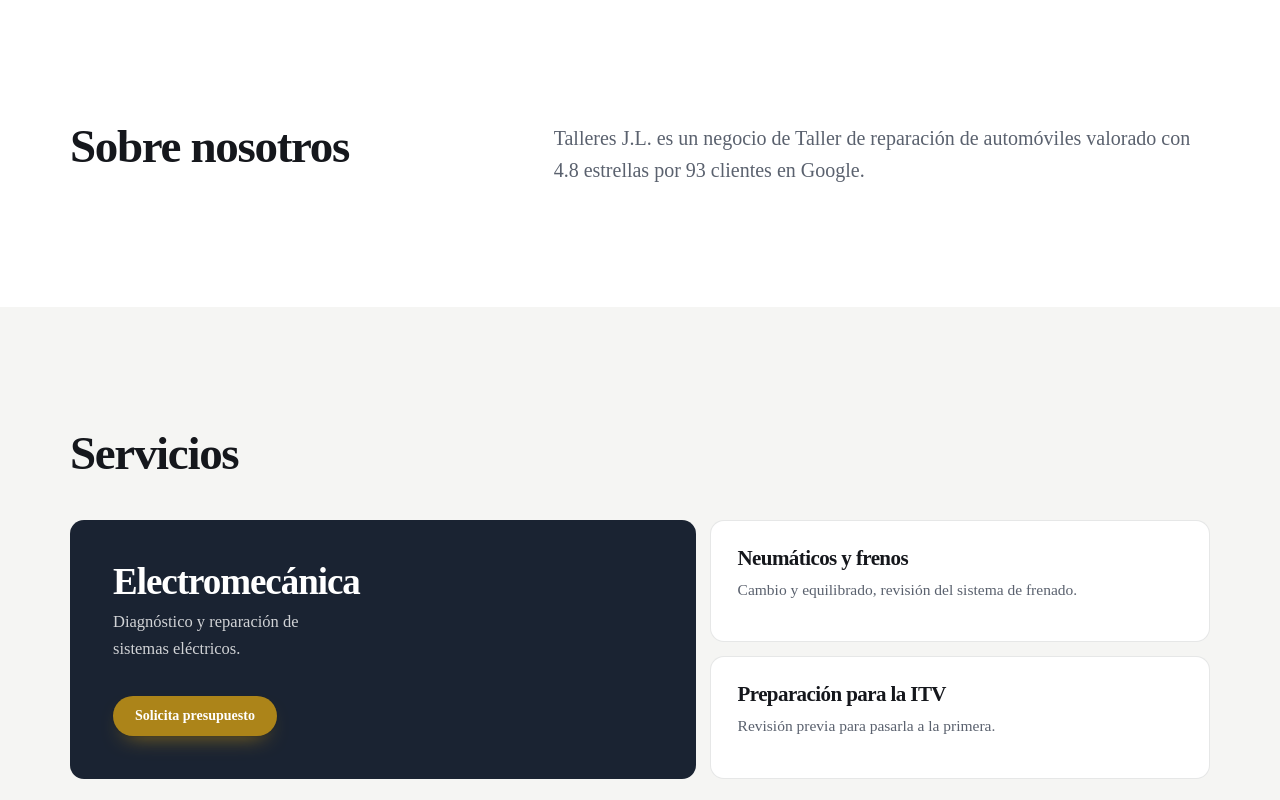
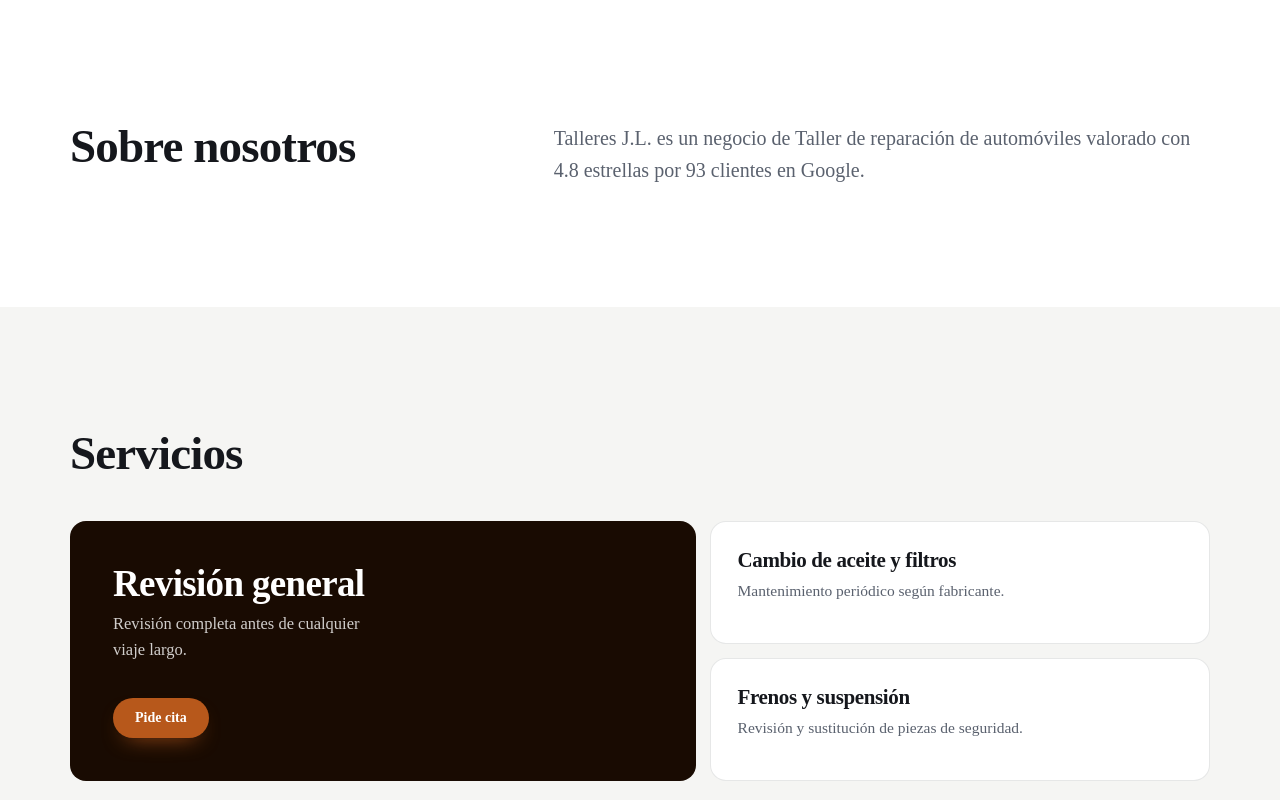
Before and after one commit to Juanzubillag/leadgen--demos, a plain HTML site: page 8/index.html in a window 1280 px wide. Shown: the part 780-1580 px from the top of the page. Drawn offline with Linux system fonts and the light colour scheme; a web font is replaced by a local one.

Commit message:
Demo lead #8

```diff
--- a/8/index.html
+++ b/8/index.html
@@ -3,17 +3,17 @@
 <head>
 <meta charset="UTF-8">
 <meta name="viewport" content="width=device-width, initial-scale=1.0">
-<title>Talleres J.L. · Mecánica sin rodeos</title>
-<meta name="description" content="Presupuesto cerrado antes de tocar el coche">
+<title>Talleres J.L. · El taller de tu confianza</title>
+<meta name="description" content="Presupuesto claro antes de meter mano">
 <meta name="robots" content="noindex">
-<meta name="theme-color" content="#1e293b">
+<meta name="theme-color" content="#1c0a00">
 <meta name="color-scheme" content="light dark">
 <meta property="og:title" content="Talleres J.L.">
-<meta property="og:description" content="Presupuesto cerrado antes de tocar el coche">
+<meta property="og:description" content="Presupuesto claro antes de meter mano">
 <meta property="og:type" content="website">
 <link rel="preconnect" href="https://fonts.googleapis.com">
 <link rel="preconnect" href="https://fonts.gstatic.com" crossorigin>
-<link href="https://fonts.googleapis.com/css2?family=Bricolage+Grotesque:opsz,wght@12..96,600;12..96,800&amp;family=Manrope:wght@400;500;600;700&amp;display=swap" rel="stylesheet">
+<link href="https://fonts.googleapis.com/css2?family=Petrona:wght@600;700&amp;family=Karla:wght@400;500;600;700&amp;display=swap" rel="stylesheet">
 <style>
 /* ---------------------------------------------------------------------------
    Tokens. Los tres colores salen del brief de cada negocio, asi que no se
@@ -26,14 +26,14 @@
 :root {
   color-scheme: light dark;
 
-  --brand: #334155;
-  --brand-deep: #1e293b;
-  --accent: #eab308;
+  --brand: #422006;
+  --brand-deep: #1c0a00;
+  --accent: #f97316;
 
-  --shell: #1e293b;
-  --shell: color-mix(in oklab, #1e293b 82%, #0a0b0e);
-  --accent-strong: #1e293b;
-  --accent-strong: color-mix(in oklab, #eab308 74%, #14110b);
+  --shell: #1c0a00;
+  --shell: color-mix(in oklab, #1c0a00 82%, #0a0b0e);
+  --accent-strong: #1c0a00;
+  --accent-strong: color-mix(in oklab, #f97316 74%, #14110b);
 
   --ink: #15171c;
   --ink-soft: #5a616e;
@@ -45,14 +45,14 @@
   --on-shell: rgba(255, 255, 255, .80);
   --on-shell-dim: rgba(255, 255, 255, .58);
 
-  --font-display: &#39;Bricolage Grotesque&#39;, &#39;Manrope&#39;, ui-sans-serif, system-ui, sans-serif;
-  --font-body: &#39;Manrope&#39;, ui-sans-serif, system-ui, -apple-system, &#39;Segoe UI&#39;, Roboto, sans-serif;
-  --display-weight: 800;
-  --display-tracking: -.028em;
-  --display-lh: 1.04;
+  --font-display: &#39;Petrona&#39;, &#39;Iowan Old Style&#39;, Georgia, &#39;Times New Roman&#39;, serif;
+  --font-body: &#39;Karla&#39;, ui-sans-serif, system-ui, -apple-system, &#39;Segoe UI&#39;, Roboto, sans-serif;
+  --display-weight: 700;
+  --display-tracking: -.018em;
+  --display-lh: 1.06;
   --h2: clamp(30px, 4.4vw, 47px);
 
-  --r: 14px;
+  --r: 16px;
   --shadow: 0 1px 2px rgba(18,20,26,.05), 0 14px 32px -16px rgba(18,20,26,.26);
   --shadow-lift: 0 2px 4px rgba(18,20,26,.06), 0 28px 56px -24px rgba(18,20,26,.34);
   --maxw: 1180px;
@@ -770,7 +770,7 @@ a {
 
       <a href="#contact">Contacto</a>
     </nav>
-    <a class="btn btn-primary btn-sm" href="#contact">Solicita presupuesto</a>
+    <a class="btn btn-primary btn-sm" href="#contact">Pide cita</a>
   </div>
 </header>
 
@@ -798,10 +798,10 @@ a {
         <span class="num">4.8 con 93 reseñas en Google</span>
       </span>
 
-      <h1 class="reveal" style="--h1: clamp(30px, 4.2vw, 44px); --d: 70ms">Mano dura con las averías, mano blanda con el bolsillo</h1>
-      <p class="hero-sub reveal" style="--d: 140ms">Presupuesto cerrado antes de tocar el coche</p>
+      <h1 class="reveal" style="--h1: clamp(34px, 5.2vw, 56px); --d: 70ms">Tu coche, tratado como si fuera nuestro</h1>
+      <p class="hero-sub reveal" style="--d: 140ms">Presupuesto claro antes de meter mano</p>
       <div class="hero-cta reveal" style="--d: 200ms">
-        <a class="btn btn-primary" href="#contact">Solicita presupuesto</a>
+        <a class="btn btn-primary" href="#contact">Pide cita</a>
 
       </div>
     </div>
@@ -854,26 +854,26 @@ a {
 
 
       <article class="svc svc-lead">
-        <h3>Electromecánica</h3>
-        <p>Diagnóstico y reparación de sistemas eléctricos.</p>
+        <h3>Revisión general</h3>
+        <p>Revisión completa antes de cualquier viaje largo.</p>
 
         <div class="svc-cta">
-          <a class="btn btn-primary btn-sm" href="#contact">Solicita presupuesto</a>
+          <a class="btn btn-primary btn-sm" href="#contact">Pide cita</a>
         </div>
 
       </article>
 
 
       <article class="svc ">
-        <h3>Neumáticos y frenos</h3>
-        <p>Cambio y equilibrado, revisión del sistema de frenado.</p>
+        <h3>Cambio de aceite y filtros</h3>
+        <p>Mantenimiento periódico según fabricante.</p>
 
       </article>
 
 
       <article class="svc ">
-        <h3>Preparación para la ITV</h3>
-        <p>Revisión previa para pasarla a la primera.</p>
+        <h3>Frenos y suspensión</h3>
+        <p>Revisión y sustitución de piezas de seguridad.</p>
 
       </article>
 
```
